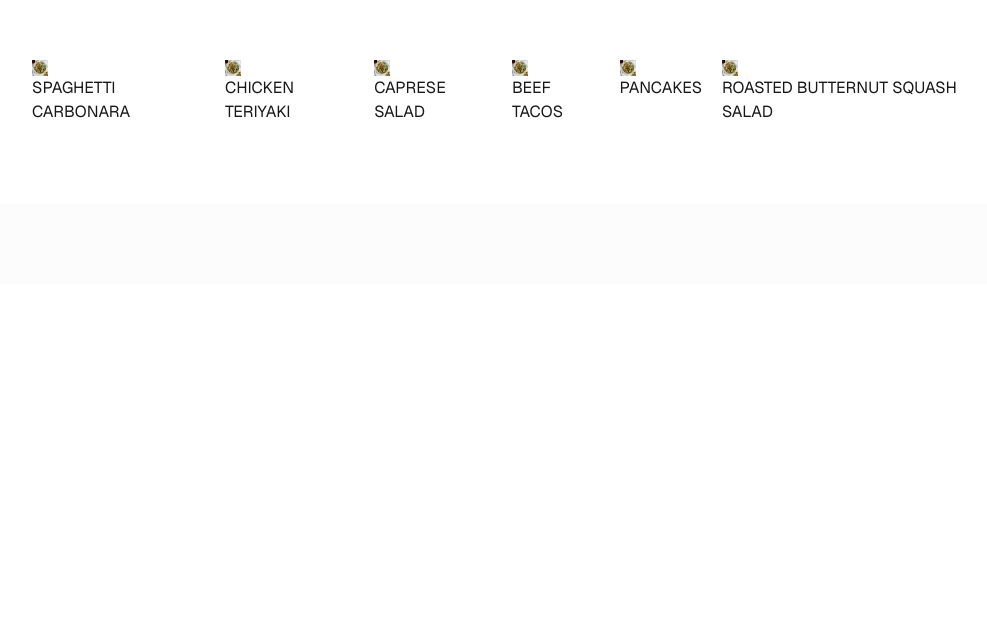
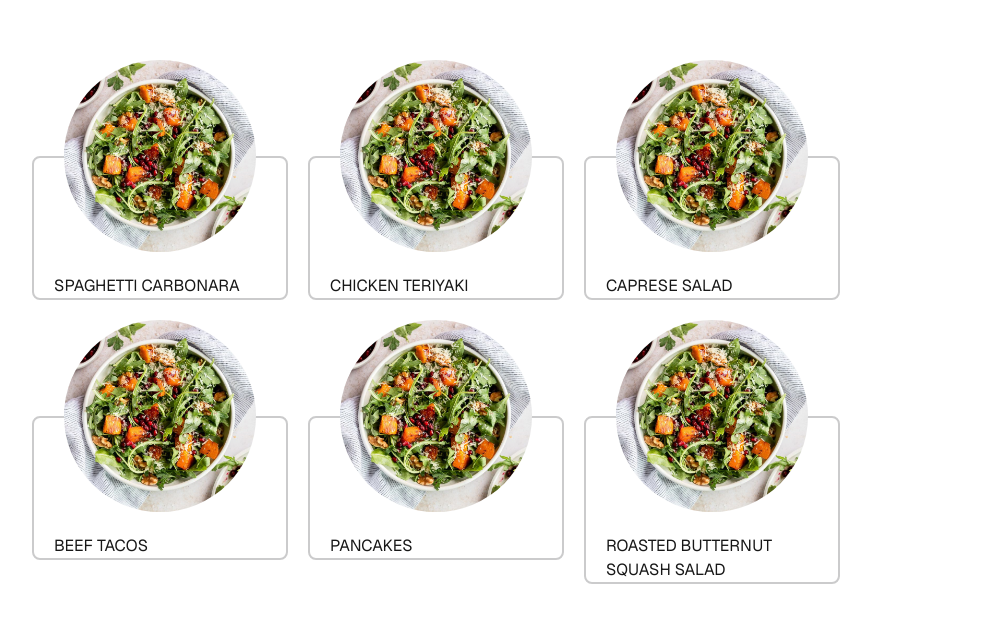
Before and after one commit to addomingo/Next-Recipe-Application, a Next.js app: page / in a window 1280 px wide. Shown: the part 920-1542 px from the top of the page, without its empty margins (128-1115 px from the left). Before the commit the page ends 1204 px from the top, so only its background shows below. Built offline with nearby package versions, Linux system fonts and the light colour scheme.

Commit message:
feat: add animation to RecipeCard

```diff
--- a/app/page.tsx
+++ b/app/page.tsx
@@ -124,7 +124,7 @@ export default function Home() {
         <h1 className="text-BlackText font-extrabold text-5xl">BEHOLD, RECIPES!</h1>
         <h3 className="text-BlackText font-bold text-lg">WHAT WOULD YOU LIKE TO COOK TODAY?</h3>
       </section>
-      <section className="bg-white flex flex-row gap-5 p-20">
+      <section className="bg-white flex flex-row gap-5 p-20 flex-wrap">
         {recipes.map(recipe => (
           <RecipeCard key={recipe.id} recipe={recipe}/>
         ))}
--- a/components/RecipeCard.tsx
+++ b/components/RecipeCard.tsx
@@ -9,14 +9,21 @@ interface RecipeCardProps {
 export default function RecipeCard({ recipe }: RecipeCardProps) {
 
   return (
-    <Link href={"/recipes/" + recipe.id}>
+    <Link
+        href={"/recipes/" + recipe.id}
+        className="group w-64 relative flex flex-col items-center transition-transform duration-300 hover:scale-110"
+    >
         <Image
             src={recipe.image}
             alt={recipe.name}
-            width={16}
-            height={16}
+            width={192}
+            height={192}
+            className="rounded-full absolute transition-transform duration-500 group-hover:animate-spinSlow"
         />
-        <h4>{recipe.name.toUpperCase()}</h4>
+        <div className="h-24"></div>
+        <div className="w-full pt-24 px-5 border-2 border-BlackText/25 rounded-lg">
+            <h4 className="pt-5">{recipe.name.toUpperCase()}</h4>
+        </div>
     </Link>
   );
 }
--- a/tailwind.config.ts
+++ b/tailwind.config.ts
@@ -18,6 +18,9 @@ export default {
         inter: 'var(--font-inter)',
         geist: 'var(--font-geist-sans)',
         mono: 'var(--font-geist-mono)',
+      },
+      animation: {
+        spinSlow: 'spin 10s linear infinite',
       }
     },
   },
```
